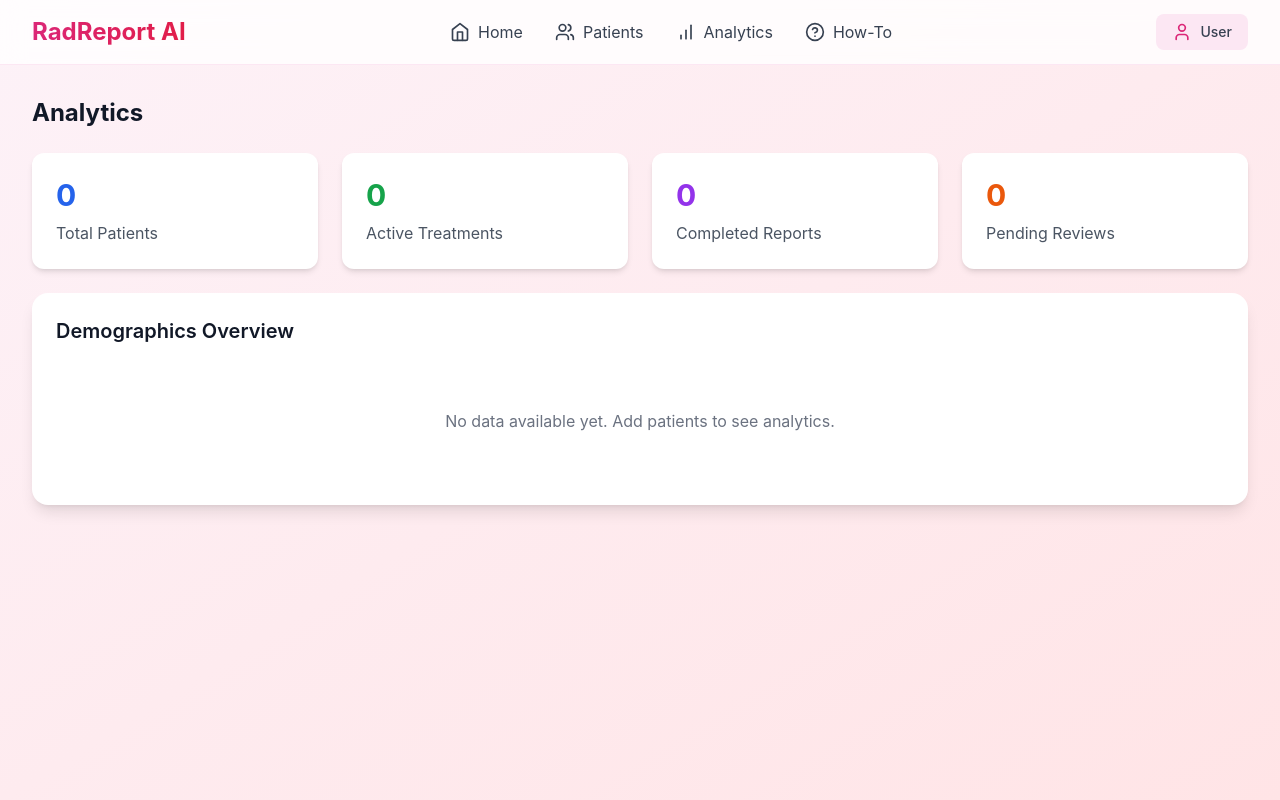
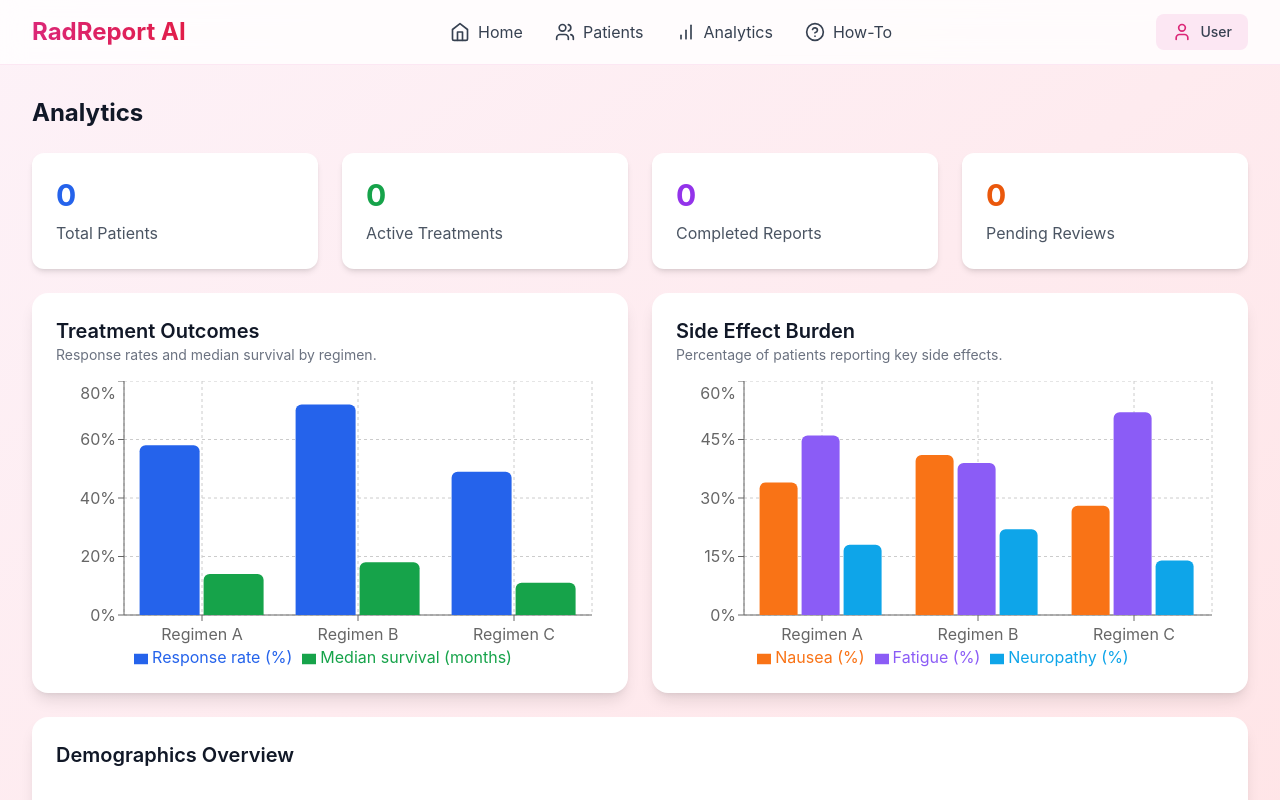
Before and after one commit to RaphaelThineyUE/rad-ai-radix, a React app in the folder frontend/: page /analytics in a window 1280 px wide. Shown: the top 800 px of the page. Built offline with nearby package versions, Linux system fonts and the light colour scheme; no server answers; sample sign-in values are in the browser's storage; the HTML template or start-up script is replaced by a standard one.

Commit message:
Add treatment comparison charts

```diff
--- /dev/null
+++ b/frontend/src/components/treatments/TreatmentComparisonCharts.tsx
@@ -0,0 +1,129 @@
+import {
+  Bar,
+  BarChart,
+  CartesianGrid,
+  Legend,
+  ResponsiveContainer,
+  Tooltip,
+  XAxis,
+  YAxis,
+} from 'recharts';
+
+export type TreatmentOutcomeDatum = {
+  treatment: string;
+  responseRate: number;
+  medianSurvivalMonths: number;
+};
+
+export type TreatmentSideEffectDatum = {
+  treatment: string;
+  nauseaRate: number;
+  fatigueRate: number;
+  neuropathyRate: number;
+};
+
+export type TreatmentComparisonChartsProps = {
+  outcomeData?: TreatmentOutcomeDatum[];
+  sideEffectData?: TreatmentSideEffectDatum[];
+};
+
+const chartContainerClass =
+  'flex h-72 items-center justify-center text-sm text-gray-500';
+
+export default function TreatmentComparisonCharts({
+  outcomeData,
+  sideEffectData,
+}: TreatmentComparisonChartsProps) {
+  const hasOutcomes = Boolean(outcomeData && outcomeData.length > 0);
+  const hasSideEffects = Boolean(sideEffectData && sideEffectData.length > 0);
+
+  return (
+    <div className="grid gap-6 lg:grid-cols-2">
+      <div className="rounded-2xl bg-white p-6 shadow-lg">
+        <div className="mb-4">
+          <h3 className="text-xl font-semibold text-gray-900">
+            Treatment Outcomes
+          </h3>
+          <p className="text-sm text-gray-500">
+            Response rates and median survival by regimen.
+          </p>
+        </div>
+        {hasOutcomes ? (
+          <div className="h-72">
+            <ResponsiveContainer width="100%" height="100%">
+              <BarChart data={outcomeData} margin={{ left: 8, right: 12 }}>
+                <CartesianGrid strokeDasharray="3 3" />
+                <XAxis dataKey="treatment" tickMargin={8} />
+                <YAxis unit="%" />
+                <Tooltip />
+                <Legend />
+                <Bar
+                  dataKey="responseRate"
+                  name="Response rate (%)"
+                  fill="#2563eb"
+                  radius={[6, 6, 0, 0]}
+                />
+                <Bar
+                  dataKey="medianSurvivalMonths"
+                  name="Median survival (months)"
+                  fill="#16a34a"
+                  radius={[6, 6, 0, 0]}
+                />
+              </BarChart>
+            </ResponsiveContainer>
+          </div>
+        ) : (
+          <div className={chartContainerClass}>
+            No outcome data available yet.
+          </div>
+        )}
+      </div>
+
+      <div className="rounded-2xl bg-white p-6 shadow-lg">
+        <div className="mb-4">
+          <h3 className="text-xl font-semibold text-gray-900">
+            Side Effect Burden
+          </h3>
+          <p className="text-sm text-gray-500">
+            Percentage of patients reporting key side effects.
+          </p>
+        </div>
+        {hasSideEffects ? (
+          <div className="h-72">
+            <ResponsiveContainer width="100%" height="100%">
+              <BarChart data={sideEffectData} margin={{ left: 8, right: 12 }}>
+                <CartesianGrid strokeDasharray="3 3" />
+                <XAxis dataKey="treatment" tickMargin={8} />
+                <YAxis unit="%" />
+                <Tooltip />
+                <Legend />
+                <Bar
+                  dataKey="nauseaRate"
+                  name="Nausea (%)"
+                  fill="#f97316"
+                  radius={[6, 6, 0, 0]}
+                />
+                <Bar
+                  dataKey="fatigueRate"
+                  name="Fatigue (%)"
+                  fill="#8b5cf6"
+                  radius={[6, 6, 0, 0]}
+                />
+                <Bar
+                  dataKey="neuropathyRate"
+                  name="Neuropathy (%)"
+                  fill="#0ea5e9"
+                  radius={[6, 6, 0, 0]}
+                />
+              </BarChart>
+            </ResponsiveContainer>
+          </div>
+        ) : (
+          <div className={chartContainerClass}>
+            No side-effect data available yet.
+          </div>
+        )}
+      </div>
+    </div>
+  );
+}
--- a/frontend/src/pages/PatientAnalytics.tsx
+++ b/frontend/src/pages/PatientAnalytics.tsx
@@ -1,32 +1,81 @@
+import TreatmentComparisonCharts, {
+  TreatmentOutcomeDatum,
+  TreatmentSideEffectDatum,
+} from '../components/treatments/TreatmentComparisonCharts';
+
+const outcomeComparisonData: TreatmentOutcomeDatum[] = [
+  {
+    treatment: 'Regimen A',
+    responseRate: 58,
+    medianSurvivalMonths: 14,
+  },
+  {
+    treatment: 'Regimen B',
+    responseRate: 72,
+    medianSurvivalMonths: 18,
+  },
+  {
+    treatment: 'Regimen C',
+    responseRate: 49,
+    medianSurvivalMonths: 11,
+  },
+];
+
+const sideEffectComparisonData: TreatmentSideEffectDatum[] = [
+  {
+    treatment: 'Regimen A',
+    nauseaRate: 34,
+    fatigueRate: 46,
+    neuropathyRate: 18,
+  },
+  {
+    treatment: 'Regimen B',
+    nauseaRate: 41,
+    fatigueRate: 39,
+    neuropathyRate: 22,
+  },
+  {
+    treatment: 'Regimen C',
+    nauseaRate: 28,
+    fatigueRate: 52,
+    neuropathyRate: 14,
+  },
+];
+
 export default function PatientAnalytics() {
   return (
     <div className="space-y-6">
       <h2 className="text-2xl font-bold text-gray-900">Analytics</h2>
 
-      <div className="grid grid-cols-1 md:grid-cols-2 lg:grid-cols-4 gap-6">
-        <div className="bg-white rounded-xl shadow-md p-6">
-          <div className="text-3xl font-bold text-blue-600 mb-2">0</div>
+      <div className="grid grid-cols-1 gap-6 md:grid-cols-2 lg:grid-cols-4">
+        <div className="rounded-xl bg-white p-6 shadow-md">
+          <div className="mb-2 text-3xl font-bold text-blue-600">0</div>
           <div className="text-gray-600">Total Patients</div>
         </div>
-        <div className="bg-white rounded-xl shadow-md p-6">
-          <div className="text-3xl font-bold text-green-600 mb-2">0</div>
+        <div className="rounded-xl bg-white p-6 shadow-md">
+          <div className="mb-2 text-3xl font-bold text-green-600">0</div>
           <div className="text-gray-600">Active Treatments</div>
         </div>
-        <div className="bg-white rounded-xl shadow-md p-6">
-          <div className="text-3xl font-bold text-purple-600 mb-2">0</div>
+        <div className="rounded-xl bg-white p-6 shadow-md">
+          <div className="mb-2 text-3xl font-bold text-purple-600">0</div>
           <div className="text-gray-600">Completed Reports</div>
         </div>
-        <div className="bg-white rounded-xl shadow-md p-6">
-          <div className="text-3xl font-bold text-orange-600 mb-2">0</div>
+        <div className="rounded-xl bg-white p-6 shadow-md">
+          <div className="mb-2 text-3xl font-bold text-orange-600">0</div>
           <div className="text-gray-600">Pending Reviews</div>
         </div>
       </div>
 
-      <div className="bg-white rounded-2xl shadow-lg p-6">
-        <h3 className="text-xl font-semibold text-gray-900 mb-4">
+      <TreatmentComparisonCharts
+        outcomeData={outcomeComparisonData}
+        sideEffectData={sideEffectComparisonData}
+      />
+
+      <div className="rounded-2xl bg-white p-6 shadow-lg">
+        <h3 className="mb-4 text-xl font-semibold text-gray-900">
           Demographics Overview
         </h3>
-        <div className="text-center py-12 text-gray-500">
+        <div className="py-12 text-center text-gray-500">
           No data available yet. Add patients to see analytics.
         </div>
       </div>
```
